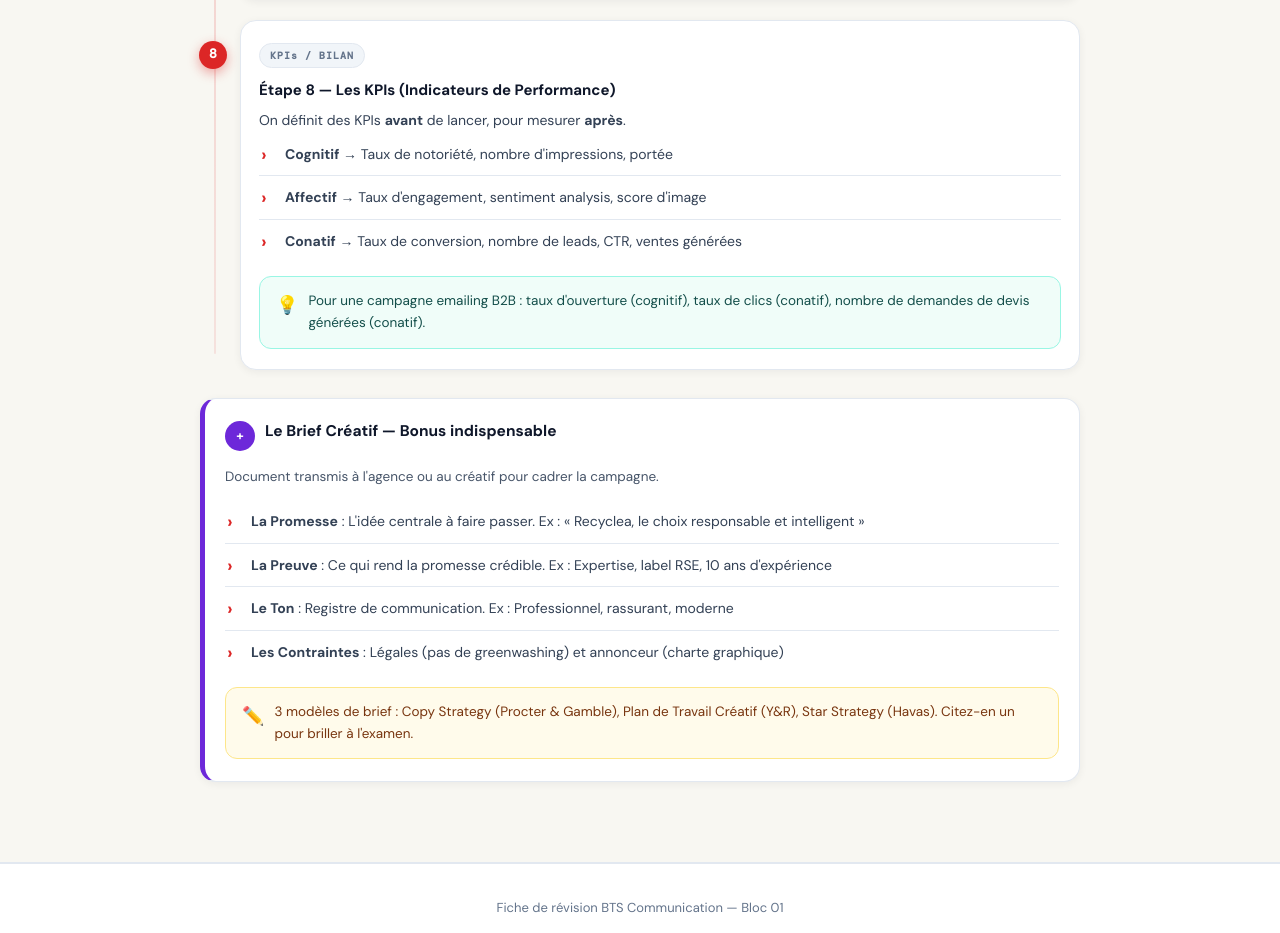
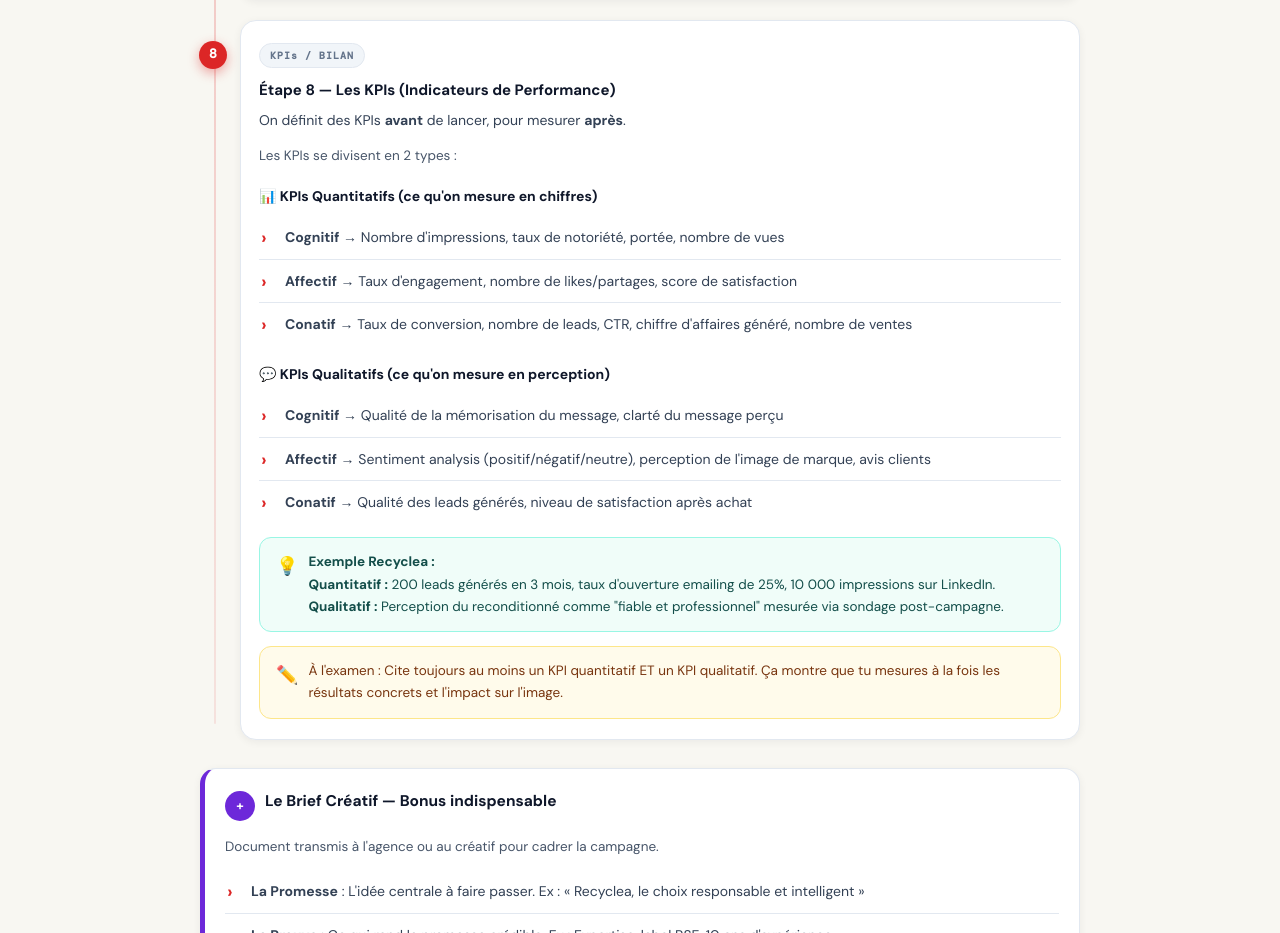
Before and after one commit to tharsananarul/bts-com-bloc01, a React (Vite) app: page / in a window 1280 px wide. Shown: the part 6300-7233 px from the top of the page. Built offline with nearby package versions, Linux system fonts and the light colour scheme.

Commit message:
content: update KPIs in step 8 with quantitatif and qualitatif details

```diff
--- a/src/components/sections/PlanSection.tsx
+++ b/src/components/sections/PlanSection.tsx
@@ -188,12 +188,29 @@ export default function PlanSection() {
           <span className={styles.tag}>KPIs / BILAN</span>
           <h4>Étape 8 — Les KPIs (Indicateurs de Performance)</h4>
           <p>On définit des KPIs <strong>avant</strong> de lancer, pour mesurer <strong>après</strong>.</p>
+          <p style={{ marginTop: 12, fontSize: 13.5, color: '#475569' }}>Les KPIs se divisent en 2 types :</p>
+
+          <h5 style={{ fontSize: 14, fontWeight: 700, marginTop: 16, marginBottom: 8, color: 'var(--ink)' }}>📊 KPIs Quantitatifs (ce qu'on mesure en chiffres)</h5>
           <StyledList items={[
-            <><strong>Cognitif</strong> → Taux de notoriété, nombre d'impressions, portée</>,
-            <><strong>Affectif</strong> → Taux d'engagement, sentiment analysis, score d'image</>,
-            <><strong>Conatif</strong> → Taux de conversion, nombre de leads, CTR, ventes générées</>,
+            <><strong>Cognitif</strong> → Nombre d'impressions, taux de notoriété, portée, nombre de vues</>,
+            <><strong>Affectif</strong> → Taux d'engagement, nombre de likes/partages, score de satisfaction</>,
+            <><strong>Conatif</strong> → Taux de conversion, nombre de leads, CTR, chiffre d'affaires généré, nombre de ventes</>,
           ]} />
-          <Example>Pour une campagne emailing B2B : taux d'ouverture (cognitif), taux de clics (conatif), nombre de demandes de devis générées (conatif).</Example>
+
+          <h5 style={{ fontSize: 14, fontWeight: 700, marginTop: 16, marginBottom: 8, color: 'var(--ink)' }}>💬 KPIs Qualitatifs (ce qu'on mesure en perception)</h5>
+          <StyledList items={[
+            <><strong>Cognitif</strong> → Qualité de la mémorisation du message, clarté du message perçu</>,
+            <><strong>Affectif</strong> → Sentiment analysis (positif/négatif/neutre), perception de l'image de marque, avis clients</>,
+            <><strong>Conatif</strong> → Qualité des leads générés, niveau de satisfaction après achat</>,
+          ]} />
+
+          <Example>
+            <strong>Exemple Recyclea :</strong><br />
+            <strong>Quantitatif :</strong> 200 leads générés en 3 mois, taux d'ouverture emailing de 25%, 10 000 impressions sur LinkedIn.<br />
+            <strong>Qualitatif :</strong> Perception du reconditionné comme "fiable et professionnel" mesurée via sondage post-campagne.
+          </Example>
+
+          <Tip>À l'examen : Cite toujours au moins un KPI quantitatif ET un KPI qualitatif. Ça montre que tu mesures à la fois les résultats concrets et l'impact sur l'image.</Tip>
         </div>
       </Steps>
 
```
Also changed, not shown: 3 other files (tests, documents, lock files or other folders).
